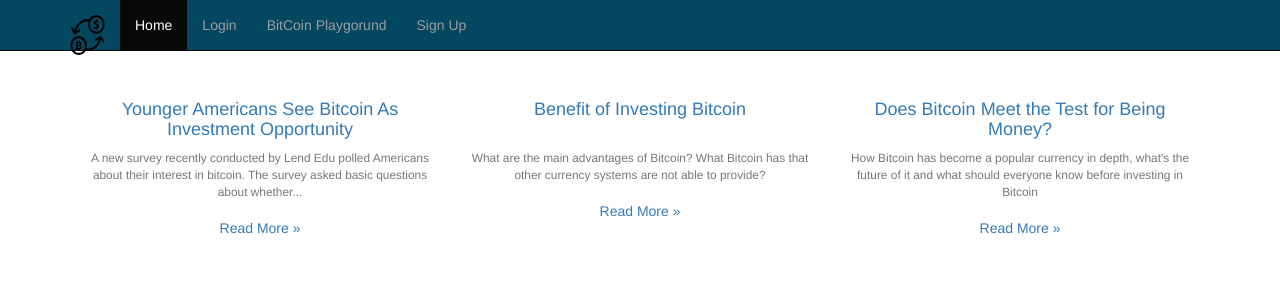
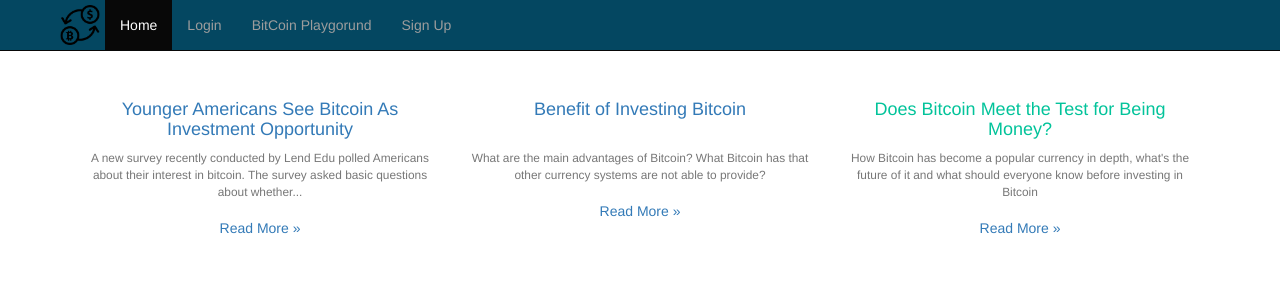
Before and after one commit to DanielSaldivarSalas/mhacksx-best-group, a Flask app: template templates/index.html in a window 1280 px wide. Shown: the top 296 px of the page. After the commit the page ends 234 px from the top, so only its background shows below. Run offline with Flask 2, Linux system fonts and the light colour scheme; the template is opened without the code that fills it, so the values that code supplies are empty; parts of the project's set-up code (start-up, migrations or seed data) failed here and were passed over; some libraries are stand-ins or nearby versions.

Commit message:
changed some parts in navigation bar and headers of index.html

```diff
--- a/templates/includes/_home_navbar.html
+++ b/templates/includes/_home_navbar.html
@@ -4,6 +4,15 @@
 
     background-color: #044761;
     background-image: none;
+}
+
+.navbar-brand {
+  padding: 0px;
+}
+.navbar-brand>img {
+  height: 100%;
+  padding: 5px;
+  width: auto;
 }
 
 
@@ -18,7 +27,7 @@
             <span class="icon-bar"></span>
           </button>
           <a class="navbar-brand" href="#">
-    <img src="static/logo.png" width="35" height="40" class="d-inline-block align-text-top" alt="">
+    <img src="static/logo.png" alt="EveryBitCounts">
   </a>
         </div>
         <div id="navbar" class="collapse navbar-collapse">
--- a/templates/index.html
+++ b/templates/index.html
@@ -1,6 +1,9 @@
 <!-- Plotly.js for plotting the graph-->
-<header>
-</header>
+<style>
+  .header{
+    color:#02C39A;
+  }
+</style>
 
 
 {% extends "bootstrap/base.html" %}
@@ -23,7 +26,7 @@ Demo App
         <div class="row">
           <!-- second box -->
           <div class="col-md-4">
-            <h4 style="color:Black;"><a href="https://news.bitcoin.com/younger-americans-bitcoin-investment-opportunity-survey-says/">Younger Americans See Bitcoin As Investment Opportunity</a></h4>
+            <h4 class="header"><a href="https://news.bitcoin.com/younger-americans-bitcoin-investment-opportunity-survey-says/">Younger Americans See Bitcoin As Investment Opportunity</a></h4>
              <p><small class="text-muted">A new survey recently conducted by Lend Edu polled Americans about their interest in bitcoin. The survey asked basic questions
             about whether...</small></p>
               <p><a class="btn btn-secondary" href="https://news.bitcoin.com/younger-americans-bitcoin-investment-opportunity-survey-says/"
@@ -39,7 +42,7 @@ Demo App
           </div>
           <!-- third box -->
           <div class="col-md-4">
-            <h4 style="color:Black;"><a href="https://cointelegraph.com/news/does-bitcoin-meet-the-test-for-being-money">Does Bitcoin Meet the Test for Being Money?</a></h4>
+            <h4 class="header"> Does Bitcoin Meet the Test for Being Money?</a></h4>
               <p><small class="text-muted">How Bitcoin has become a popular currency in depth, what's the future of it and what should everyone know before investing in Bitcoin</small></p>
               <p><a class="btn btn-secondary" href="https://cointelegraph.com/news/does-bitcoin-meet-the-test-for-being-money"
                   role="button">Read More »</a></p>
@@ -52,9 +55,6 @@ Demo App
         </div>
       </div>
     </div><!-- /.container -->
-    <div class="starter-template index">
-      <iframe width="80%" height="450" frameborder="0"
-            scrolling="no" src="//plot.ly/~shervinee/0.embed"></iframe>
-    </div>
+
 
 {% endblock %}
```
Also changed, not shown: templates/includes/_user_navbar.html (+21 -1 lines).
